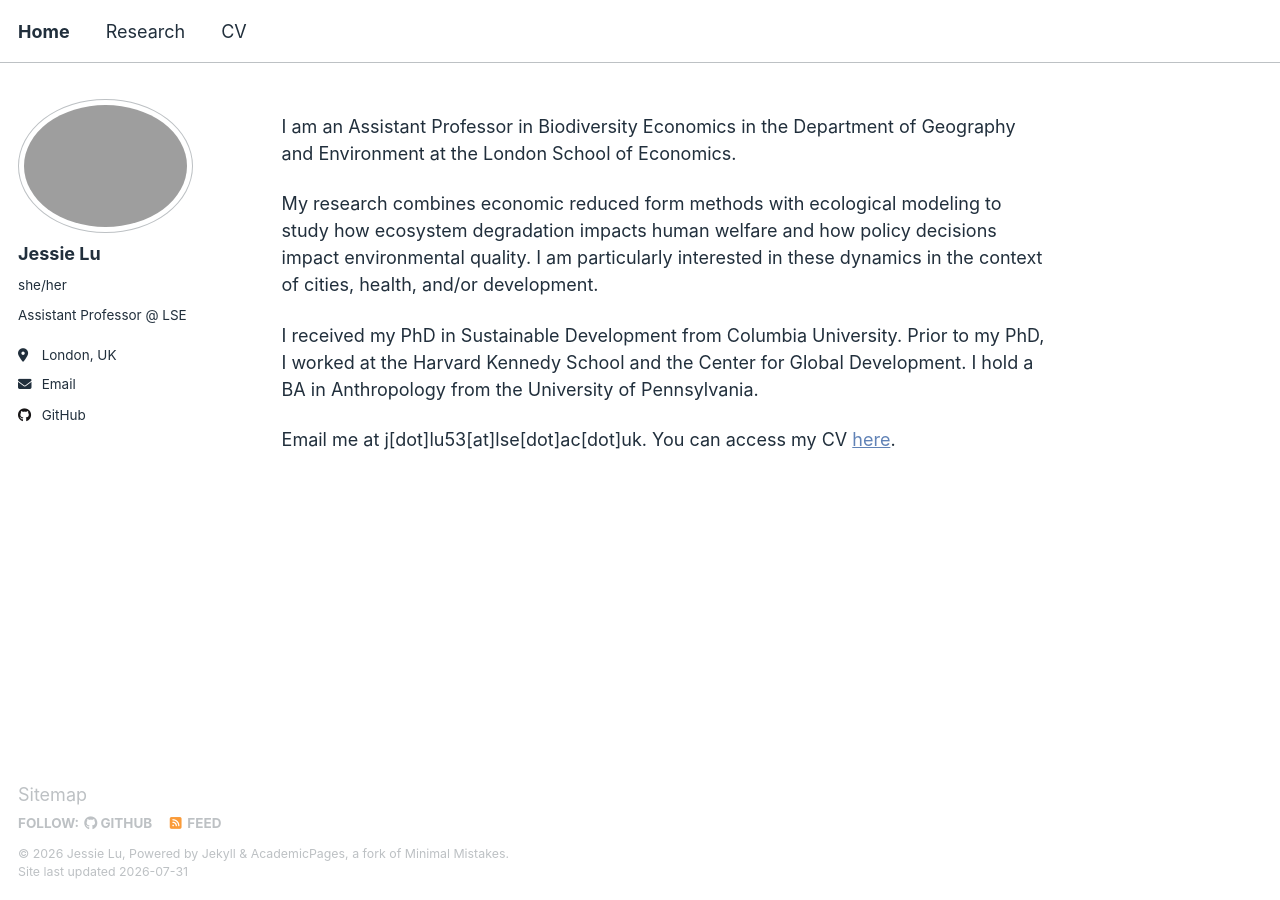
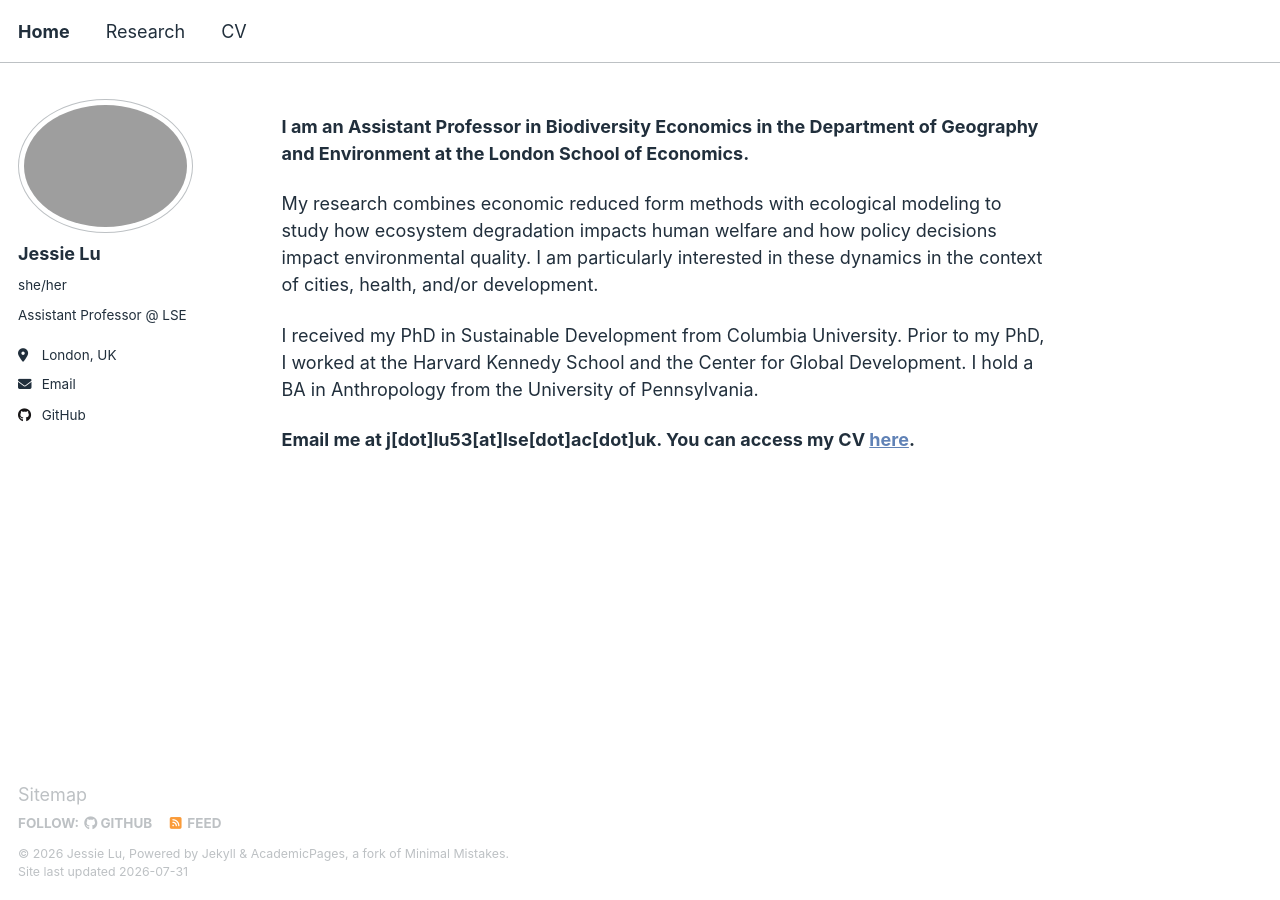
Before and after one commit to jessiexlu/jessiexlu.github.io, a Jekyll site: the page built from _pages/about.md, in a window 1280 px wide. Built offline with Jekyll 4.4.1, drawn with Linux system fonts in a browser that asks for light colours.

```diff
--- a/_pages/about.md
+++ b/_pages/about.md
@@ -7,10 +7,10 @@ redirect_from:
   - /about.html
 ---
 
-I am an Assistant Professor in Biodiversity Economics in the Department of Geography and Environment at the London School of Economics.
+**I am an Assistant Professor in Biodiversity Economics in the Department of Geography and Environment at the London School of Economics.**
 
 My research combines economic reduced form methods with ecological modeling to study how ecosystem degradation impacts human welfare and how policy decisions impact environmental quality. I am particularly interested in these dynamics in the context of cities, health, and/or development.
 
 I received my PhD in Sustainable Development from Columbia University. Prior to my PhD, I worked at the Harvard Kennedy School and the Center for Global Development. I hold a BA in Anthropology from the University of Pennsylvania.
 
-Email me at j[dot]lu53[at]lse[dot]ac[dot]uk. You can access my CV [here](https://jessiexlu.github.io/files/lu_cv_july2026.pdf).
+**Email me at j[dot]lu53[at]lse[dot]ac[dot]uk. You can access my CV [here](https://jessiexlu.github.io/files/lu_cv_july2026.pdf).**
```
